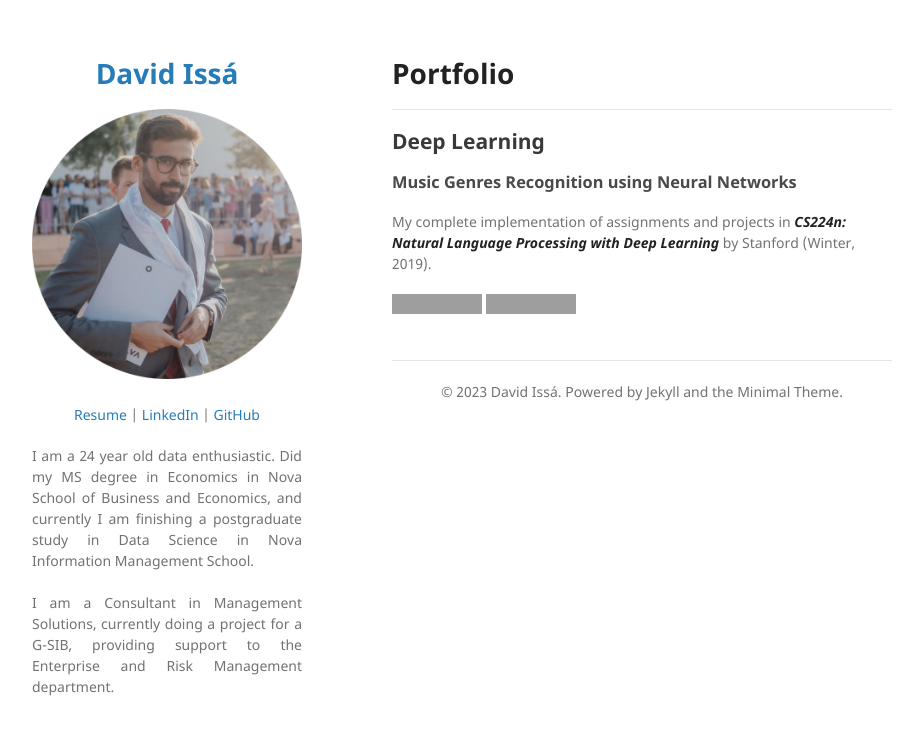
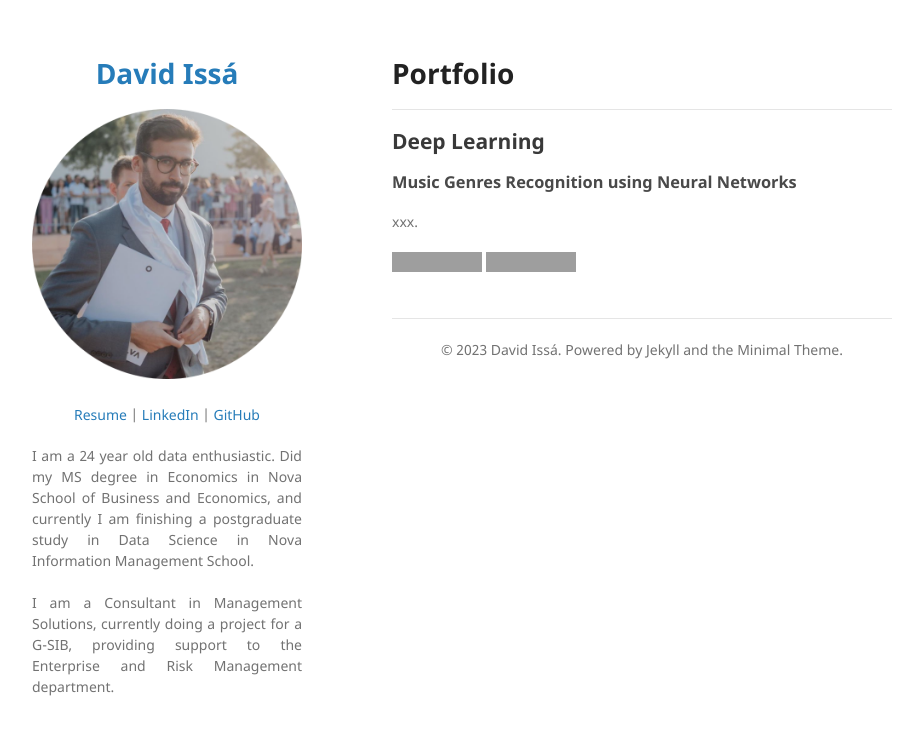
Before and after one commit to davidissa99/davidissa99.github.io, a Jekyll site: the page built from index.md, in a window 1280 px wide. Shown: the top 735 px of the page, without its empty margins (178-1101 px from the left). Built offline with Jekyll 4.4.1, drawn with Linux system fonts in a browser that asks for light colours; our own code applies the rules of GitHub Pages for plain Markdown files; grey boxes are pictures that could not be loaded.

Commit message:
Update index.md

```diff
--- a/index.md
+++ b/index.md
@@ -4,7 +4,7 @@
 
 ### Music Genres Recognition using Neural Networks
 
-My complete implementation of assignments and projects in [***CS224n: Natural Language Processing with Deep Learning***](http://web.stanford.edu/class/cs224n/) by Stanford (Winter, 2019).
+xxx.
 
 [![Open Notebook](https://img.shields.io/badge/Jupyter-Open_Notebook-blue?logo=Jupyter)]()
 [![View on GitHub](https://img.shields.io/badge/GitHub-View_on_GitHub-blue?logo=GitHub)]()
```
